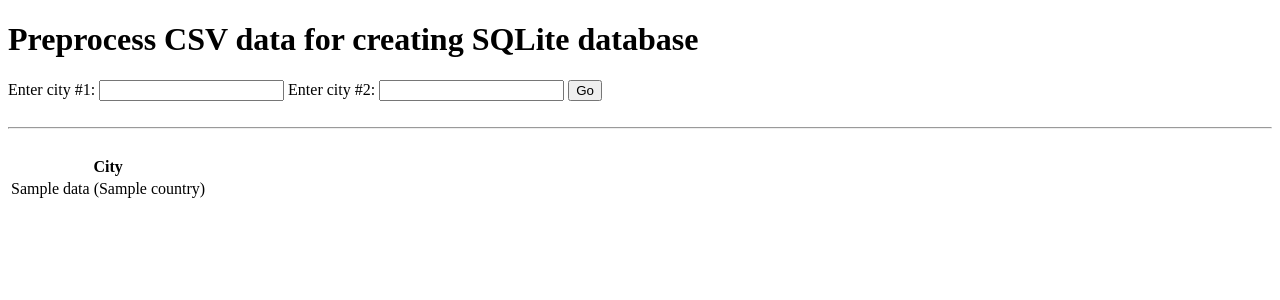
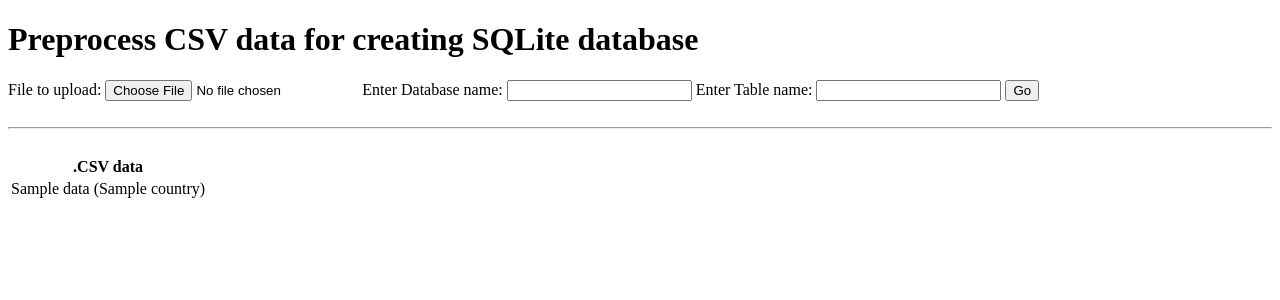
Before and after one commit to alexkelley/SQLite_Utilities, a Flask app: template templates/main.html in a window 1280 px wide. Shown: the top 300 px of the page. Run offline with Flask 2, Linux system fonts and the light colour scheme; the template is opened without the code that fills it: most values are stand-ins (such as "Sample title", 1, 10 or a date in 2020).

Commit message:
forming up web interface

```diff
--- a/app.py
+++ b/app.py
@@ -2,8 +2,10 @@ from pprint import pprint as pp
 
 from flask import Flask, render_template, request
 
-# import main logic from other files
-#from weather import get_local_time, query_api
+from attribute_table import build_attributes, build_key_string
+from load_csv import load_csv_main
+from database_calls import create_database, load_data_into_table
+
 
 app = Flask(__name__)
 
@@ -11,7 +13,13 @@ app = Flask(__name__)
 @app.route('/')
 @app.route('/', methods=['POST'])
 def index():
-    data = []
+
+    # get filename from webform
+
+    data, column_names = load_csv_main(filename)
+
+    # display csv data in tabular format
+    # ui for specifying db_name, table_name and column_names
     error = None
     if request.method == 'POST':
         data.append('success')
--- a/templates/main.html
+++ b/templates/main.html
@@ -5,11 +5,13 @@
 <h1>Preprocess CSV data for creating SQLite database</h1>
 
 <form action="/" method="POST">
-    <label>Enter city #1: </label>
-    <input type="text" name="city1" value="{{ request.form['city1'] }}" />
-    <label>Enter city #2: </label>
-    <input type="text" name="city2" value="{{ request.form['city2'] }}" />
-	<button type="submit">Go</button>
+  <label>File to upload: </label>
+  <input type="file" name="filename" value="{{ request.form['filename'] }}" />
+  <label>Enter Database name: </label>
+  <input type="text" name="dbname" value="{{ request.form['dbname'] }}" />
+  <label>Enter Table name: </label>
+  <input type="text" name="table_name" value="{{ request.form['table_name'] }}" />
+  <button type="submit">Go</button>
 </form>
 
 <br><hr><br>
@@ -19,7 +21,7 @@
 {% elif data %}
     <table class="centered thick-border">
         <tr>
-            <th>City</th>
+            <th>.CSV data</th>
         </tr>
         {% for d in data %}
             <tr>
```
